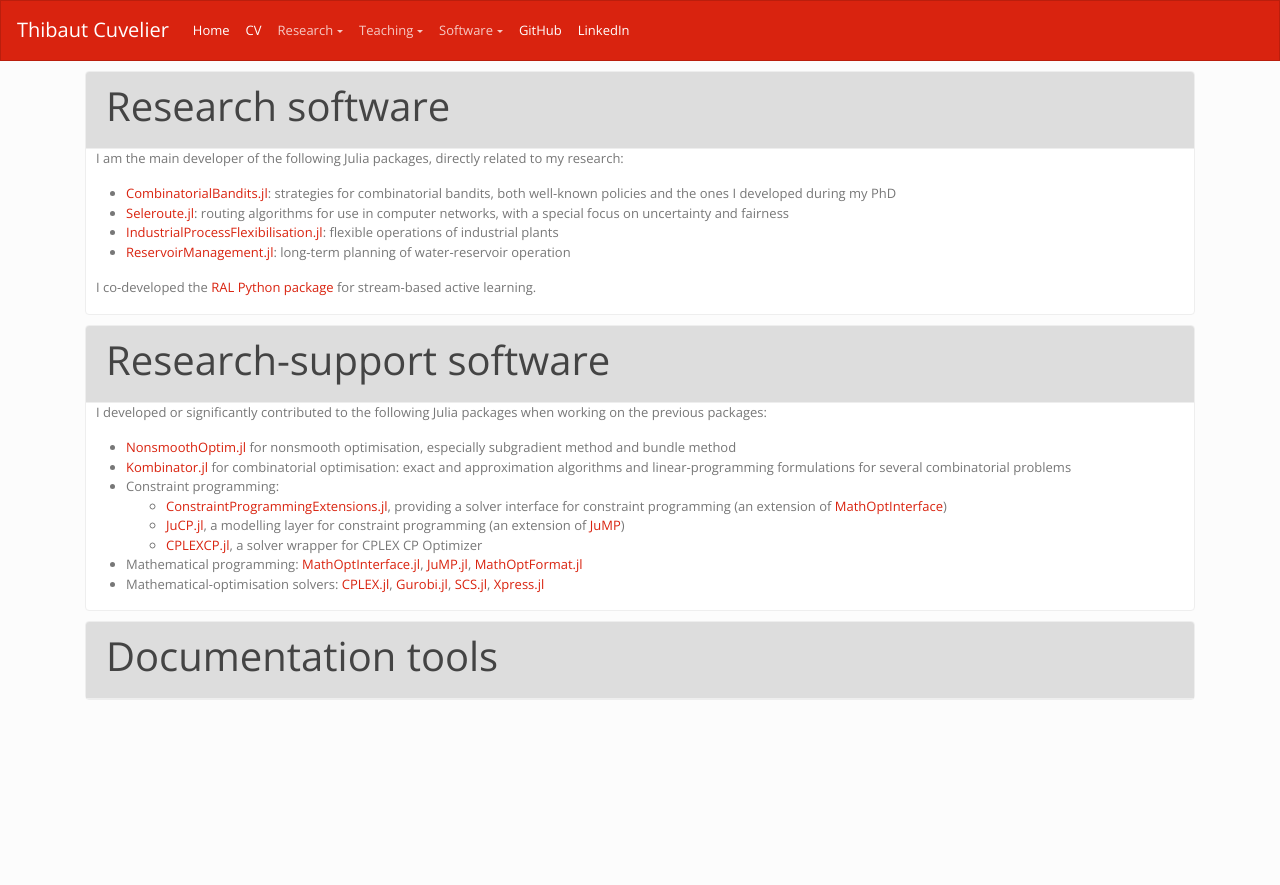
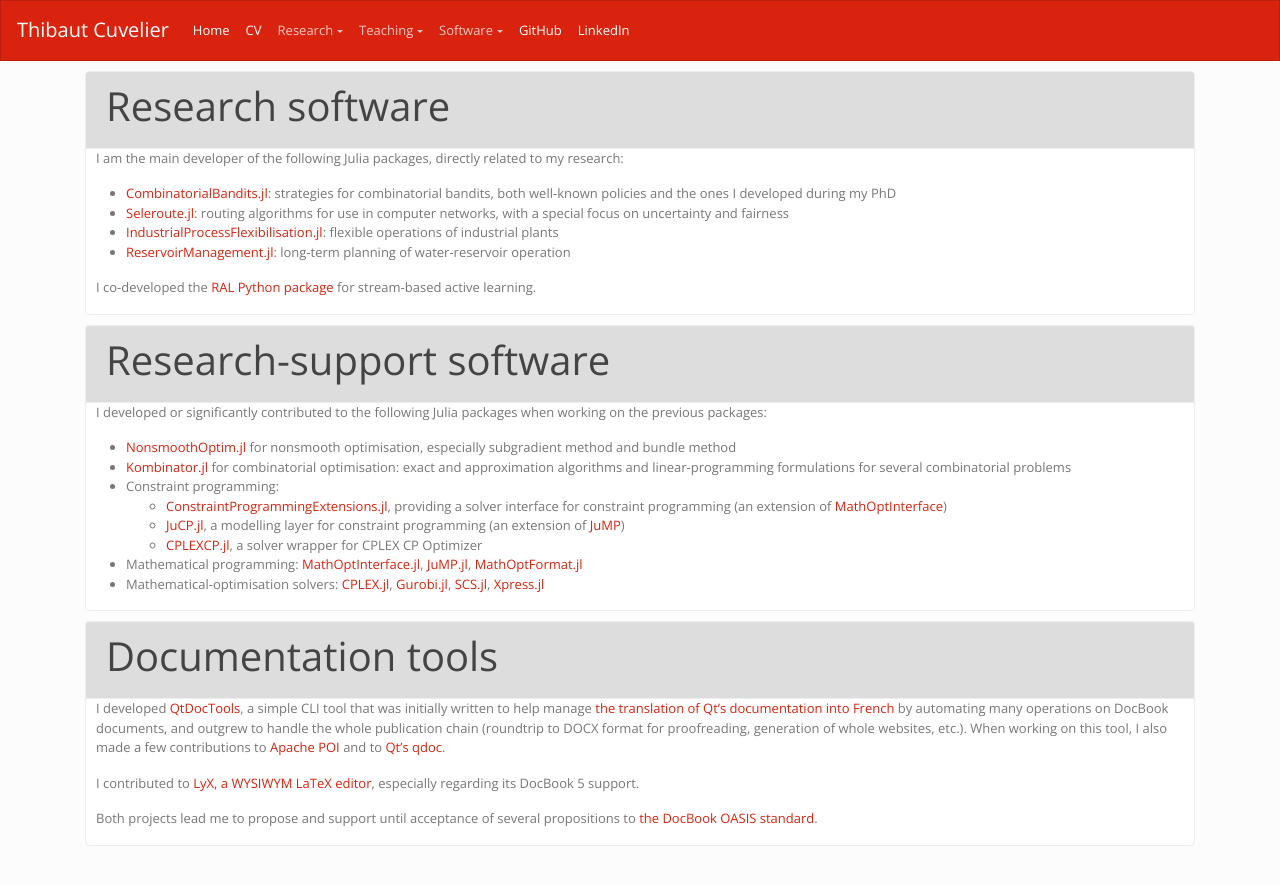
Before and after one commit to dourouc05/dourouc05.github.io, a Jekyll site: the page built from software.md, in a window 1280 px wide. Shown: the top 885 px of the page. Built offline with Jekyll 4.4.1, drawn with Linux system fonts in a browser that asks for light colours; a script that is not in the unit is left out.

Commit message:
Update software.md

```diff
--- a/software.md
+++ b/software.md
@@ -32,4 +32,10 @@ I developed or significantly contributed to the following Julia packages when wo
 {% include card_end.html %}
 {% include card_begin.html title="Documentation tools" id="documentation-tools" %}
 
+I developed [QtDocTools](https://github.com/dourouc05/QtDocTools/), a simple CLI tool that was initially written to help manage [the translation of Qt’s documentation into French](https://qt.developpez.com/doc/) by automating many operations on DocBook documents, and outgrew to handle the whole publication chain (roundtrip to DOCX format for proofreading, generation of whole websites, etc.). When working on this tool, I also made a few contributions to [Apache POI](https://github.com/apache/poi) and to [Qt's qdoc](https://www.qt.io/).
+
+I contributed to [LyX, a WYSIWYM LaTeX editor](https://www.lyx.org/), especially regarding its DocBook 5 support.
+
+Both projects lead me to propose and support until acceptance of several propositions to [the DocBook OASIS standard](https://github.com/docbook/docbook).
+
 {% include card_end.html %}
```
